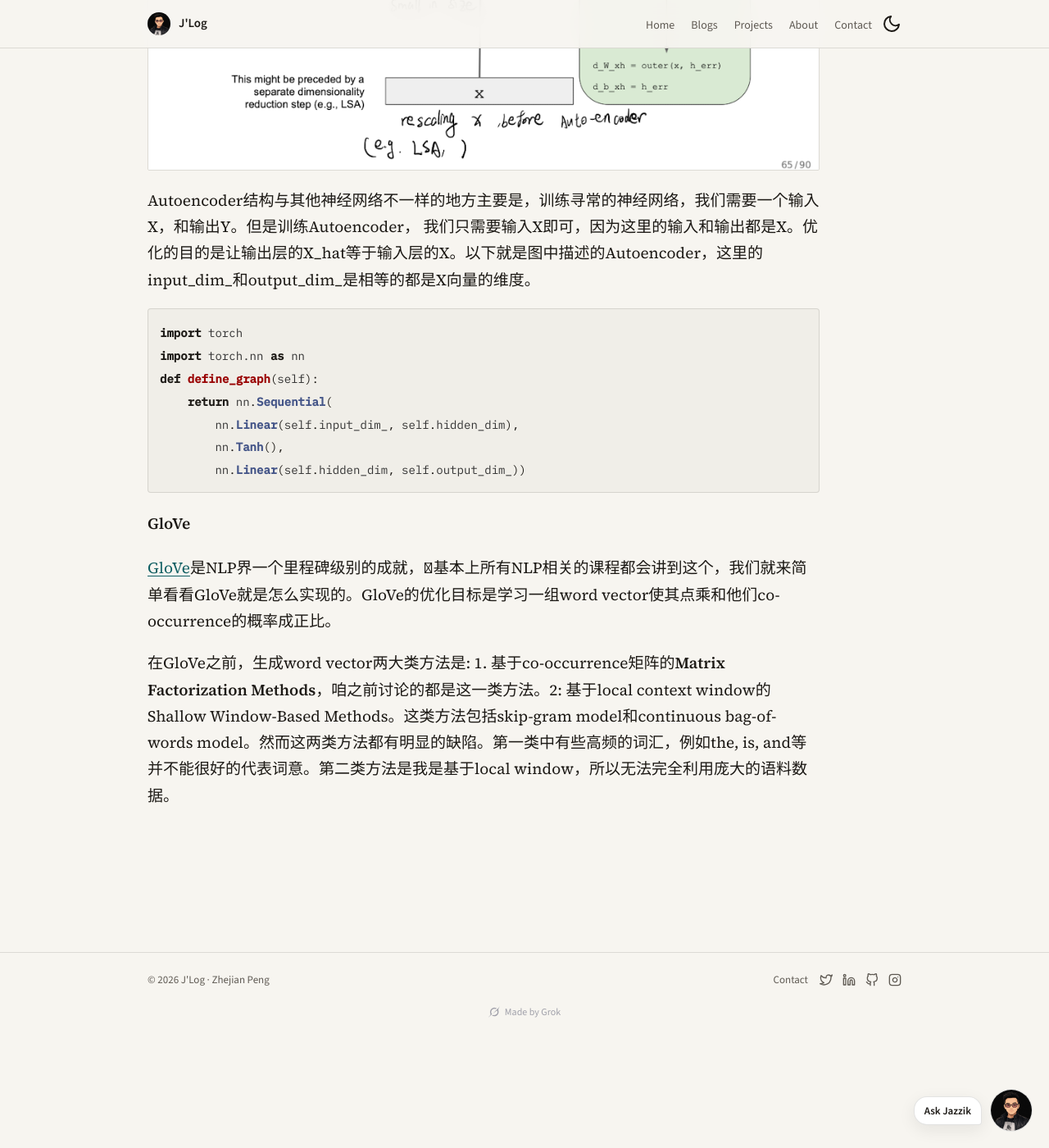
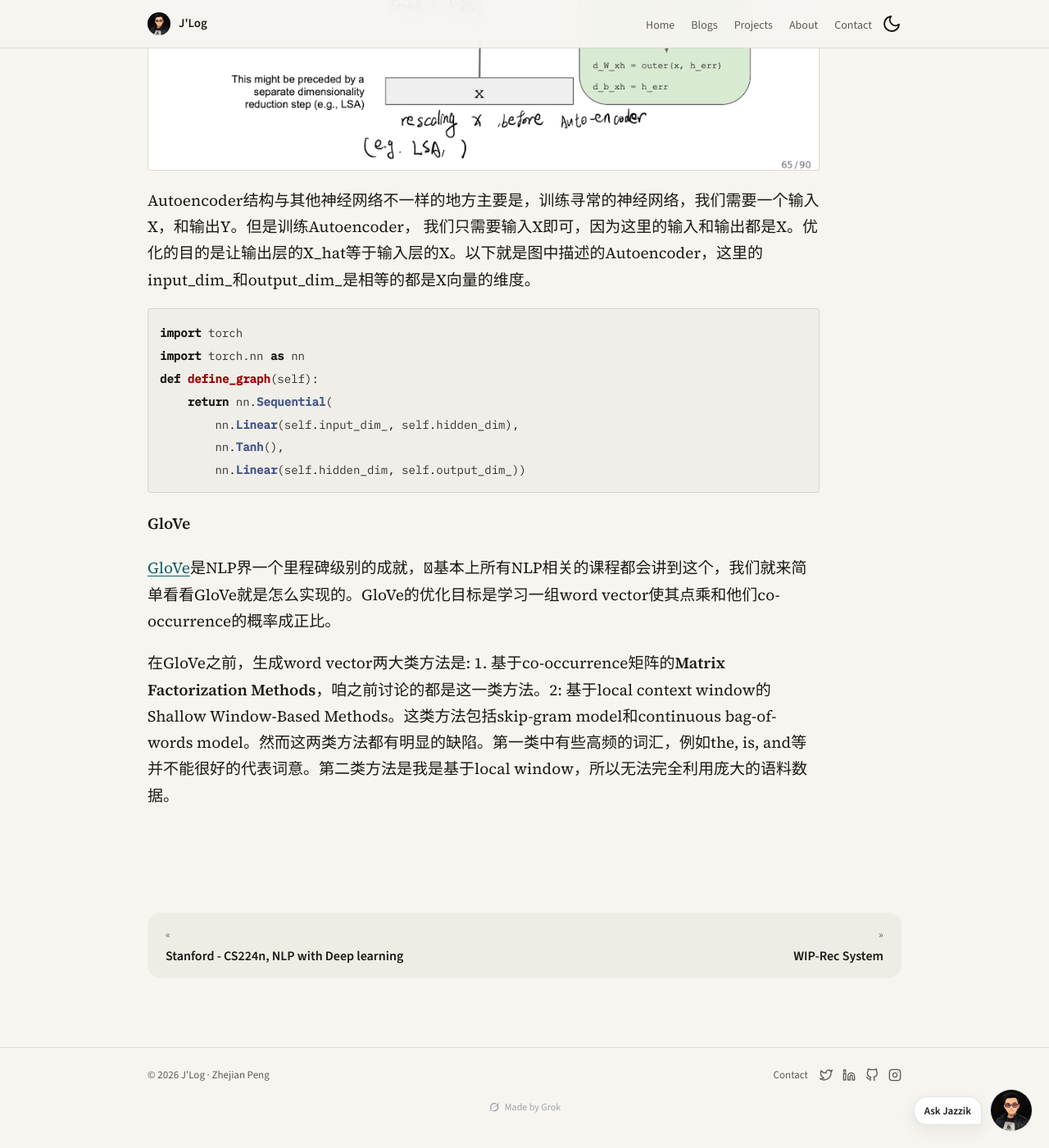
Before and after one commit to jazzikp/jazzikp.github.io, a Jekyll site: the page built from _posts/2020-07-27-CS224U.md, in a window 1280 px wide and 1400 px high, scrolled down 10488 px. Shown: the whole window at 82% size. Built offline with Jekyll 4.4.1, drawn with Linux system fonts in a browser that asks for light colours; formulas are drawn with MathJax 3; comment, search, counter and statistics services are not loaded.

Commit message:
Add post prev/next and replace Gitalk with Giscus
Gitalk's old OAuth app cannot write issues on this repo. Comments now use GitHub Discussions.

```diff
--- a/_config.yml
+++ b/_config.yml
@@ -66,15 +66,17 @@
   input: GFM
 
 
-# Comments
+# Comments — Giscus (GitHub Discussions). Install the app once:
+# https://giscus.app  → repo jazzikp/jazzikp.github.io
+giscus:
+  enable: true
+  repo: jazzikp/jazzikp.github.io
+  repo_id: R_kgDOTzmRbA
+  category: General
+  category_id: DIC_kwDOTzmRbM4DDCP7
+
 gitalk:
-  enable: true
-  clientID: 689ad5fe65e10d96c66a
-  clientSecret: 03d60c67e1f0fd6fe2d19ee7d1d20c6edf19c0a9
-  repo: jazzikp.github.io
-  owner: jazzikp
-  admin: jazzikp
-  distractionFreeMode: true
+  enable: false
 
 
 # Analytics
--- a/_includes/head.html
+++ b/_includes/head.html
@@ -27,6 +27,6 @@
     <link rel="preconnect" href="https://fonts.gstatic.com" crossorigin>
     <link href="https://fonts.googleapis.com/css2?family=IBM+Plex+Mono:wght@400;500&family=Source+Sans+3:ital,wght@0,400;0,600;1,400&family=Source+Serif+4:ital,opsz,wght@0,8..60,400;0,8..60,600;1,8..60,400&display=swap" rel="stylesheet">
     <link rel="stylesheet" href="{{ site.baseurl }}/css/syntax.css">
-    <link rel="stylesheet" href="{{ site.baseurl }}/css/site.css?v=19">
+    <link rel="stylesheet" href="{{ site.baseurl }}/css/site.css?v=20">
     <script>window.GROK_PROXY = "{{ site.grok.proxy_url }}";</script>
 </head>
--- a/_layouts/post.html
+++ b/_layouts/post.html
@@ -27,22 +27,45 @@
         <div class="prose post-container">
             {{ content }}
         </div>
-        {% if site.gitalk.enable %}
-        <div id="gitalk-container" class="prose"></div>
-        <link rel="stylesheet" href="https://unpkg.com/gitalk/dist/gitalk.css">
-        <script src="https://unpkg.com/gitalk@latest/dist/gitalk.min.js"></script>
-        <script src="{{ site.baseurl }}/js/md5.min.js"></script>
-        <script>
-            new Gitalk({
-                clientID: '{{site.gitalk.clientID}}',
-                clientSecret: '{{site.gitalk.clientSecret}}',
-                repo: '{{site.gitalk.repo}}',
-                owner: '{{site.gitalk.owner}}',
-                admin: ['{{site.gitalk.admin}}'],
-                distractionFreeMode: {{site.gitalk.distractionFreeMode}},
-                id: md5(location.pathname)
-            }).render('gitalk-container');
-        </script>
+
+        {% if page.previous or page.next %}
+        <nav class="post-nav" aria-label="More posts">
+            {% if page.previous %}
+            <a class="prev" href="{{ page.previous.url | prepend: site.baseurl }}">
+                <span class="dir">«</span>
+                <span class="ttl">{{ page.previous.title }}</span>
+            </a>
+            {% else %}
+            <span></span>
+            {% endif %}
+            {% if page.next %}
+            <a class="next" href="{{ page.next.url | prepend: site.baseurl }}">
+                <span class="dir">»</span>
+                <span class="ttl">{{ page.next.title }}</span>
+            </a>
+            {% endif %}
+        </nav>
+        {% endif %}
+
+        {% if site.giscus.enable %}
+        <div class="comments">
+            <script src="https://giscus.app/client.js"
+                data-repo="{{ site.giscus.repo }}"
+                data-repo-id="{{ site.giscus.repo_id }}"
+                data-category="{{ site.giscus.category }}"
+                data-category-id="{{ site.giscus.category_id }}"
+                data-mapping="pathname"
+                data-strict="0"
+                data-reactions-enabled="1"
+                data-emit-metadata="0"
+                data-input-position="bottom"
+                data-theme="preferred_color_scheme"
+                data-lang="en"
+                data-loading="lazy"
+                crossorigin="anonymous"
+                async>
+            </script>
+        </div>
         {% endif %}
     </div>
 </article>
--- a/css/site.css
+++ b/css/site.css
@@ -338,6 +338,54 @@
   font-size: 14px;
 }
 .pager a { color: var(--muted); text-decoration: none; }
+
+.post-nav {
+  display: flex;
+  justify-content: space-between;
+  align-items: stretch;
+  gap: 20px;
+  margin: 36px 0 8px;
+  padding: 16px 22px;
+  background: var(--bg-3);
+  border-radius: 16px;
+  font-family: var(--font-sans);
+}
+.post-nav a {
+  display: flex;
+  flex-direction: column;
+  gap: 4px;
+  max-width: 46%;
+  text-decoration: none;
+  color: var(--ink);
+  min-width: 0;
+}
+.post-nav .next { align-items: flex-end; text-align: right; margin-left: auto; }
+.post-nav .dir {
+  color: var(--muted);
+  font-size: 13px;
+  letter-spacing: 0.04em;
+}
+.post-nav .ttl {
+  font-size: 16px;
+  font-weight: 600;
+  line-height: 1.35;
+  overflow: hidden;
+  text-overflow: ellipsis;
+  white-space: nowrap;
+  max-width: 100%;
+}
+.post-nav a:hover .ttl { color: var(--accent); }
+.comments { padding: 12px 0 64px; }
+@media (max-width: 860px) {
+  .post-nav { flex-direction: column; }
+  .post-nav a,
+  .post-nav .next {
+    max-width: 100%;
+    align-items: flex-start;
+    text-align: left;
+    margin-left: 0;
+  }
+}
 
 /* Page / post */
 .page-hero, .post-hero { padding: 40px 0 8px; }
--- a/js/site.js
+++ b/js/site.js
@@ -18,6 +18,15 @@
   function current() {
     return root.getAttribute("data-theme") || (systemDark() ? "dark" : "light");
   }
+  function setGiscusTheme(theme) {
+    var frame = document.querySelector("iframe.giscus-frame");
+    if (!frame || !frame.contentWindow) return;
+    frame.contentWindow.postMessage(
+      { giscus: { setConfig: { theme: theme === "dark" ? "noborder_dark" : "noborder_light" } } },
+      "https://giscus.app"
+    );
+  }
+
   function apply(theme, persist) {
     root.setAttribute("data-theme", theme);
     root.style.colorScheme = theme;
@@ -27,6 +36,7 @@
       btn.setAttribute("aria-checked", dark ? "true" : "false");
       btn.setAttribute("aria-label", dark ? "Switch to light mode" : "Switch to dark mode");
     }
+    setGiscusTheme(theme);
     if (persist) {
       try { localStorage.setItem(KEY, theme); } catch (e) {}
     }
```
